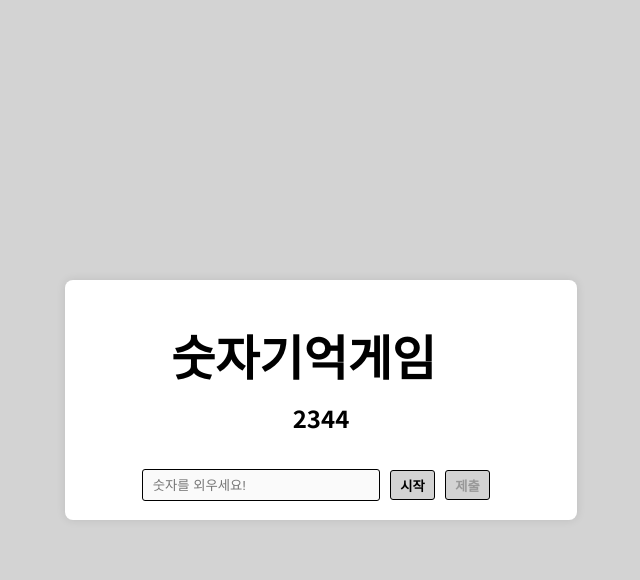
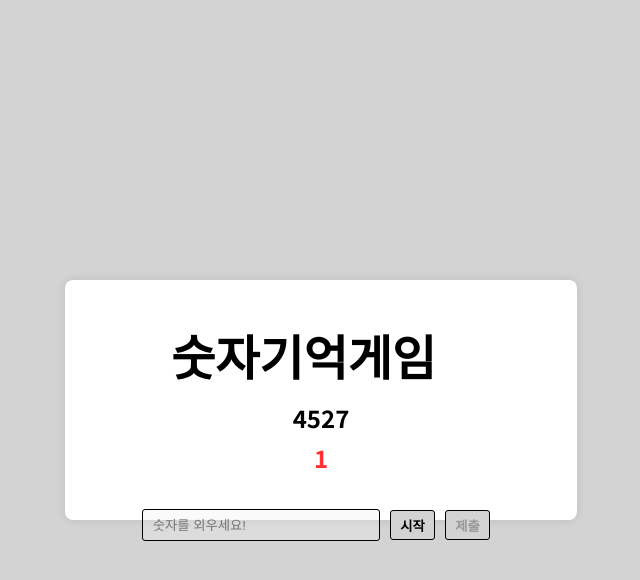
Before and after one commit to nninyeong/numbergame, a plain HTML site: page index.html in a window 1280 px wide. Both pictures are taken after a click on the button "시작". Shown: the whole page, without its empty margins (319-959 px from the left). Drawn offline with nearby package versions, Linux system fonts and the light colour scheme; a web font is replaced by a local one.

Commit message:
제한시간이 보이도록 수정

```diff
--- a/index.html
+++ b/index.html
@@ -100,25 +100,43 @@
             margin: 10px auto 0 auto;
 
         }
+
+        .countdown {
+            color: rgb(255, 48, 48);
+            text-align: center;
+            margin: 5px auto 0px auto;
+        }
     </style>
     <script>
+        const TIME_LIMIT = 3;
+        let lefttime;
+        let countdownTimer;
+        function initTimer() {
+            lefttime = TIME_LIMIT;
+            $('#lefttime').text(lefttime);
+            clearInterval(countdownTimer);
+        }
+
         function initGame() {
             $('#userinput').val("");
             $('#userinput').attr("placeholder", "시작버튼을 눌러주세요!");
             $('#userinput').attr("disabled", true);
             $('#submitbutton').attr("disabled", true);
             $('#answer').empty();
+            initTimer();
         }
 
         const MIN_NUMBER = 1000;
         const MAX_NUMBER = 9999;
 
         let answer = 0;
-        function showNumber() {
+        function start() {
+            initGame();
+            $('#lefttime').attr("hidden", false);
             answer = Math.floor(Math.random() * (MAX_NUMBER - MIN_NUMBER + 1) + MIN_NUMBER);
             $('#number').text(answer);
             $('#userinput').attr("placeholder", "숫자를 외우세요!");
-            setTimeout(hideAnswer, 3000);
+            countdownTimer = setInterval(countdown, 1000);
         }
 
         function hideAnswer() {
@@ -141,6 +159,17 @@
             // 2초 뒤 게임 초기화
             setTimeout(initGame, 2000);
         }
+
+        function countdown() {
+            lefttime --;
+            $('#lefttime').text(lefttime);
+
+            if(lefttime <= 0) {
+                clearInterval(countdownTimer);
+                $('#lefttime').attr("hidden", true);
+                hideAnswer();
+            }
+        }
     </script>
 </head>
 
@@ -150,11 +179,14 @@
             <h1>숫자기억게임</h1>
         </div>
         <div class="numbercontainer">
-            <h2 id="number">????</h2>
+            <h2 id="number"></h2>
+        </div>
+        <div class="countdown">
+            <h2 id="lefttime" hidden></h2>
         </div>
         <div class="inputcontainer">
             <input type="text" id="userinput" placeholder="시작버튼을 눌러주세요!" disabled>
-            <button id="startbutton" onclick="showNumber()">시작</button>
+            <button id="startbutton" onclick="start()">시작</button>
             <button id="submitbutton" onclick="checkanswer()" disabled>제출</button>
         </div>
         <div class="answercontainer">
```
